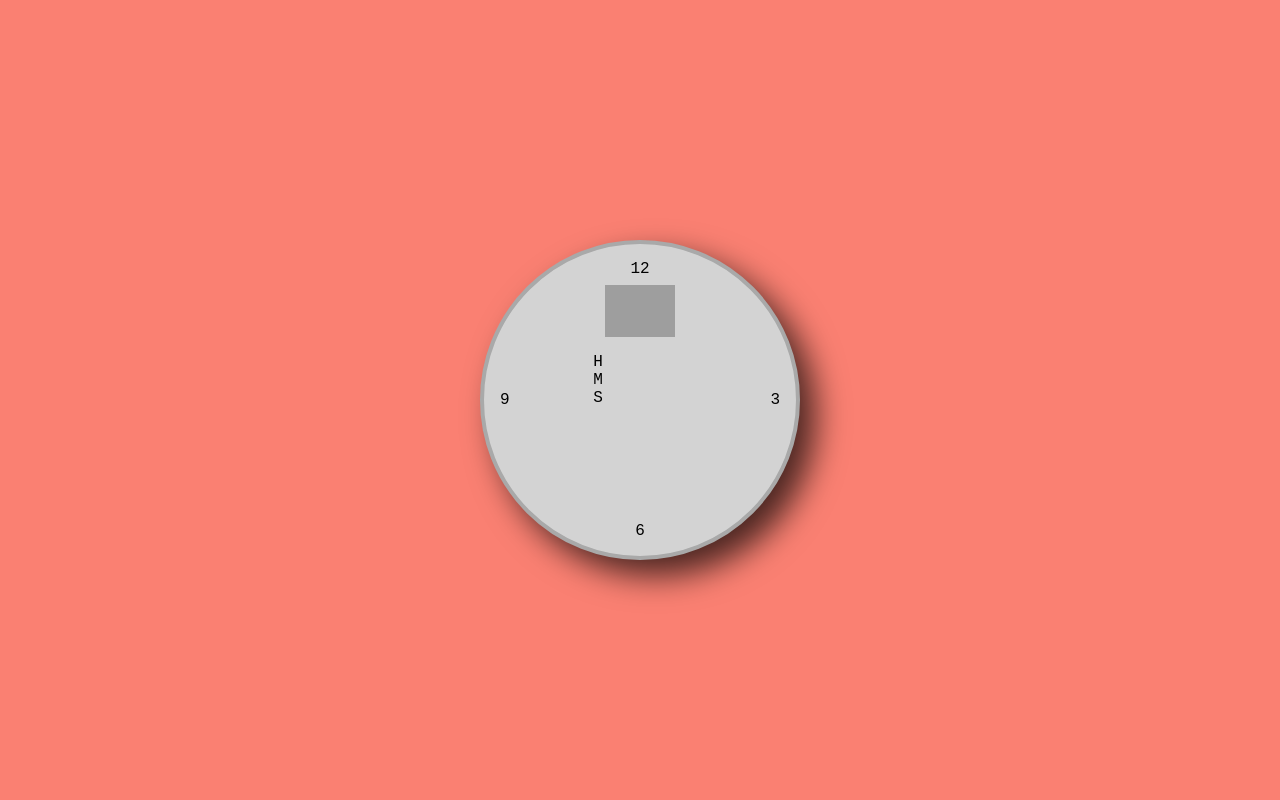
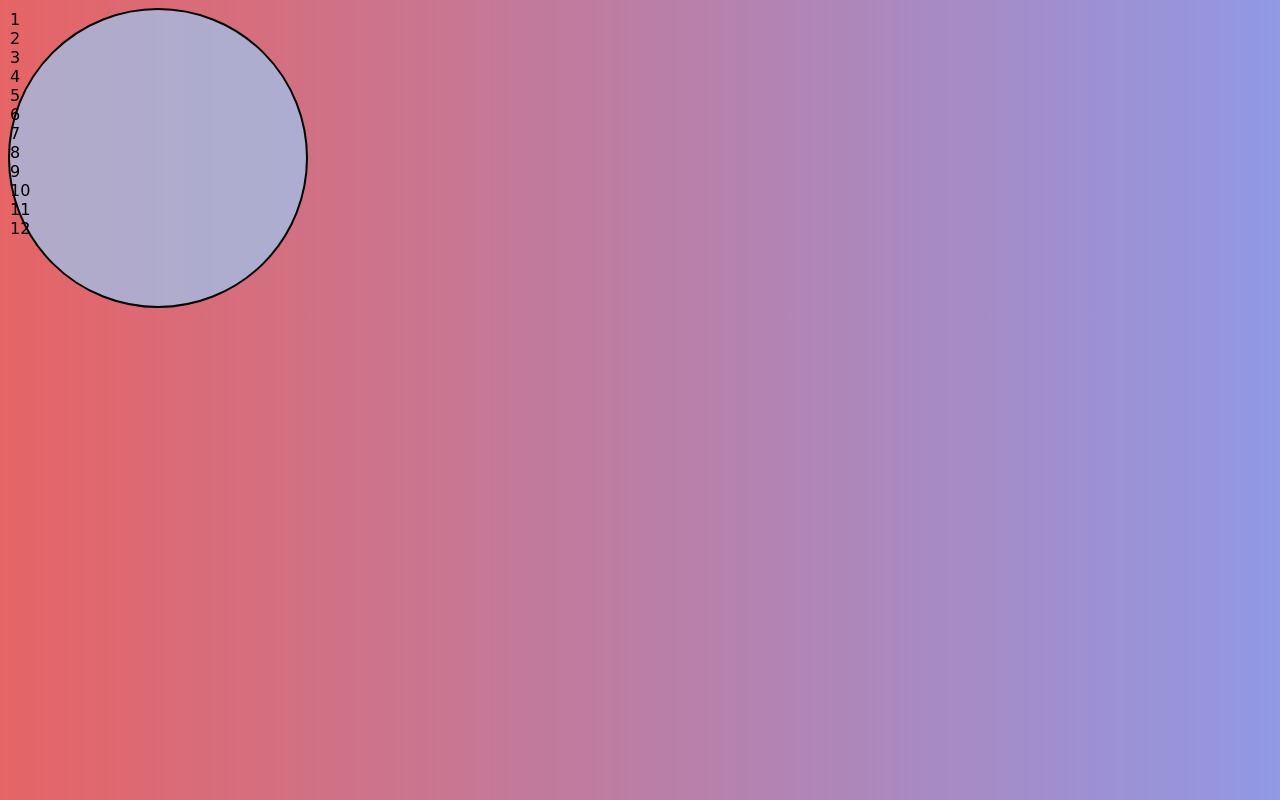
Before and after one commit to moseslmathew/ui-test-apps, a plain HTML site: page index.html in a window 1280 px wide. Drawn offline with Linux system fonts and the light colour scheme; grey boxes are pictures that could not be loaded.

Commit message:
Commit-p

```diff
--- a/index.html
+++ b/index.html
@@ -8,32 +8,25 @@
     <title>Clock</title>
 </head>
 <body>
-    <!-- <div class="clock">
-        <div class="numbers">
-            <div class="twelve">12</div>
-            <div class="three">3</div>
-            <div class="six">6</div>
-            <div class="nine">9</div>
-        </div>
-        <div class="arrows">
-            <div class="hour">H</div>
-            <div class="minute">M</div>
-            <div class="second">S</div>
-        </div>
-        <img src="https://upload.wikimedia.org/wikipedia/en/thumb/9/95/Rolex_logo.svg/1200px-Rolex_logo.svg.png" alt="rolex-logo">
-    </div> -->
+    <div class="clock">
+        <div class="hand hour"></div>
+        <div class="hand minute"></div>
+        <div class="hand secound"></div>
+        <div class="number number1">1</div>
+        <div class="number number2">2</div>
+        <div class="number number3">3</div>
+        <div class="number number4">4</div>
+        <div class="number number5">5</div>
+        <div class="number number6">6</div>
+        <div class="number number7">7</div>
+        <div class="number number8">8</div>
+        <div class="number number9">9</div>
+        <div class="number number10">10</div>
+        <div class="number number11">11</div>
+        <div class="number number12">12</div>
+    </div>
 
-    <div class="clock">
-        <div class="twelve">12</div>
-        <div class="three">3</div>
-        <div class="six">6</div>
-        <div class="nine">9</div>
-        <img src="https://upload.wikimedia.org/wikipedia/en/thumb/9/95/Rolex_logo.svg/1200px-Rolex_logo.svg.png" alt="rolex-logo">
-        <div class="arrows">
-            <div class="hour">H</div>
-            <div class="minute">M</div>
-            <div class="second">S</div>
-        </div>
-    </div>
+
+
 </body>
 </html>
--- a/style.css
+++ b/style.css
@@ -1,97 +1,22 @@
-* {
+*{
   box-sizing: border-box;
+  font-family: cursive;
 }
 
-body {
-  margin: 0px;
-  padding: 0px;
-  background-color: salmon;
-  font-family: "Courier New", Courier, monospace;
-  height: 100vh;
-  display: flex;
-  align-items: center;
-  justify-content: center;
-}
+body{
+  background: linear-gradient(to right, #e66465, #9198e5);
 
-/* img{
-    width: 70px;
-    background: grey;
-    position: absolute;
-    top: 50% ;
-    left: 50% ;
-    transform: translate(-50% , -50% );
 }
 
 .clock{
-    background-color: grey;
-    height: 20rem;
-    width: 20rem;
-    border-radius: 100%;
-    border: .3rem solid darkgrey
-
-} */
-
-/* img{
-    width: 70px;
-
-} */
-
-.clock {
-  display: grid;
-  grid-template-columns: 1fr 1fr 1fr;
-  grid-template-rows: 1fr 1fr 1fr;
-  grid-template-areas:
-    "tw tw tw"
-    "nn needle th"
-    "si si si";
-  background-color: lightgray;
-  padding: 1rem;
-  height: 20rem;
-  width: 20rem;
-  border-radius: 100%;
-  border: 0.3rem solid darkgrey;
-  box-shadow: 1rem 1rem 2rem rgba(0, 0, 0, 0.7);
-  z-index: 1;
+  width: 300px;
+  height: 300px;
+  background-color: rgba(157, 200, 243, 0.7);
+  border-radius: 50%;
+  border: 2px solid black;
+  position: relative
 }
 
-.twelve {
-  grid-area: tw;
-  justify-self: center;
+.clock .number{
+
 }
-
-.three {
-  grid-area: th;
-  align-self: center;
-  justify-self: end;
-}
-
-.nine {
-  grid-area: nn;
-  align-self: center;
-}
-
-.six {
-  grid-area: si;
-  justify-self: center;
-  align-self: self-end;
-}
-
-img {
-  width: 70px;
-  grid-area: tw;
-  align-self: self-end;
-  justify-self: center;
-  padding-bottom: 1rem;
-  z-index: 2;
-}
-
-.arrows::before {
-  content: "";
-  width: 2rem;
-  height: 2rem;
-  background-color: brown;
-  z-index: 4;
-}
-
-.arrows {
-}
```
